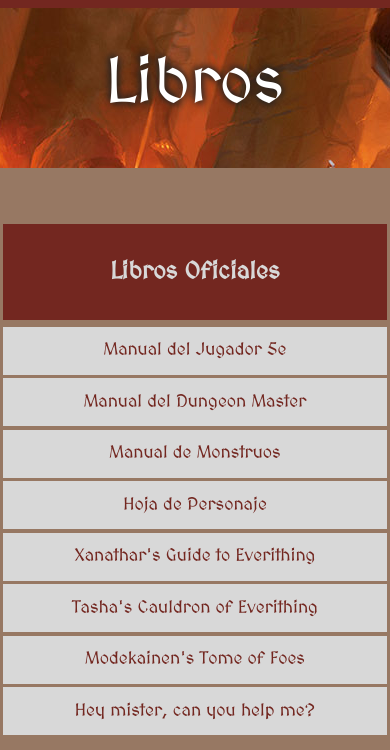
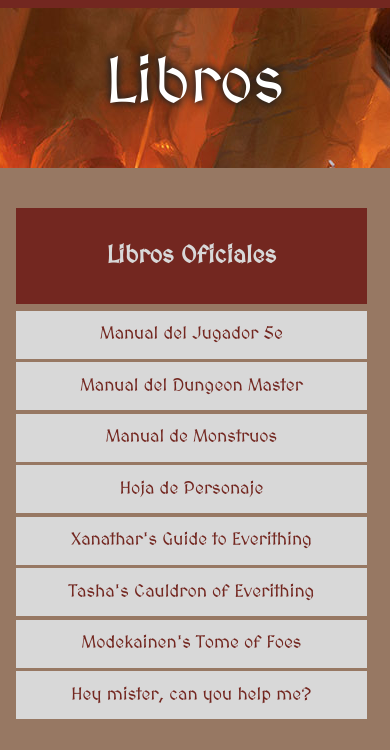
Before and after one commit to NicoPicotto/Posada-Cuarto-Rio-Web, a website: page views/libros.html in a window 390 px wide. Shown: the part 56-806 px from the top of the page. Drawn offline with nearby package versions, Linux system fonts and the light colour scheme.

Commit message:
Cuarto Commit

```diff
--- a/assets/scss/_header.scss
+++ b/assets/scss/_header.scss
@@ -41,6 +41,7 @@
             display: flex;
             transition: clip-path 0.5s ease-in-out;
             height: fit-content;
+            z-index: 1000;
 
             .nav__item{
                 color: white;
--- a/assets/scss/_libros.scss
+++ b/assets/scss/_libros.scss
@@ -75,7 +75,9 @@
      }
 
      @media (max-width: 700px) {
-      padding: 1rem 1rem;
-      width: 100%;
+      width: 90%;
+      margin-left: 1rem;
+      margin-right: 1rem;
+      overflow: hidden;
    }
 }
--- a/assets/scss/_nosotros.scss
+++ b/assets/scss/_nosotros.scss
@@ -29,7 +29,7 @@
 
             @media (max-width: 700px) {
               padding: 0.2em 0.2em;
-              font-size: 3em;
+              font-size: 7vw;
             }
 
           }
--- a/assets/scss/_streams.scss
+++ b/assets/scss/_streams.scss
@@ -18,7 +18,7 @@
         flex-wrap: nowrap;
 
         @media (max-width: 700px) {
-            width: 90%;
+            width: 90%;;
       }
     }
 
```
Also changed, not shown: views/barbaro.html (+1 -1 lines), views/criticalrole.html (+1 -1 lines), assets/css/style.css, 1 other file.
